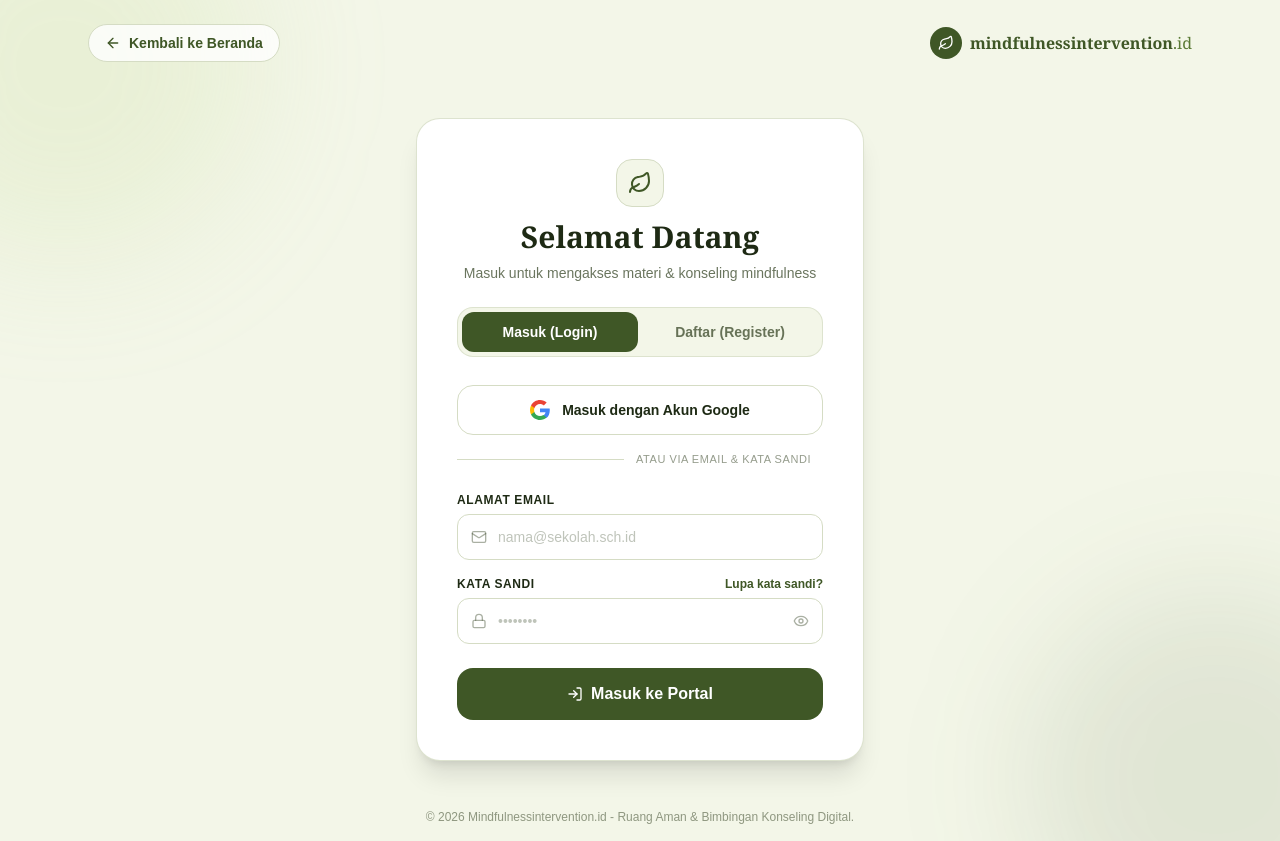
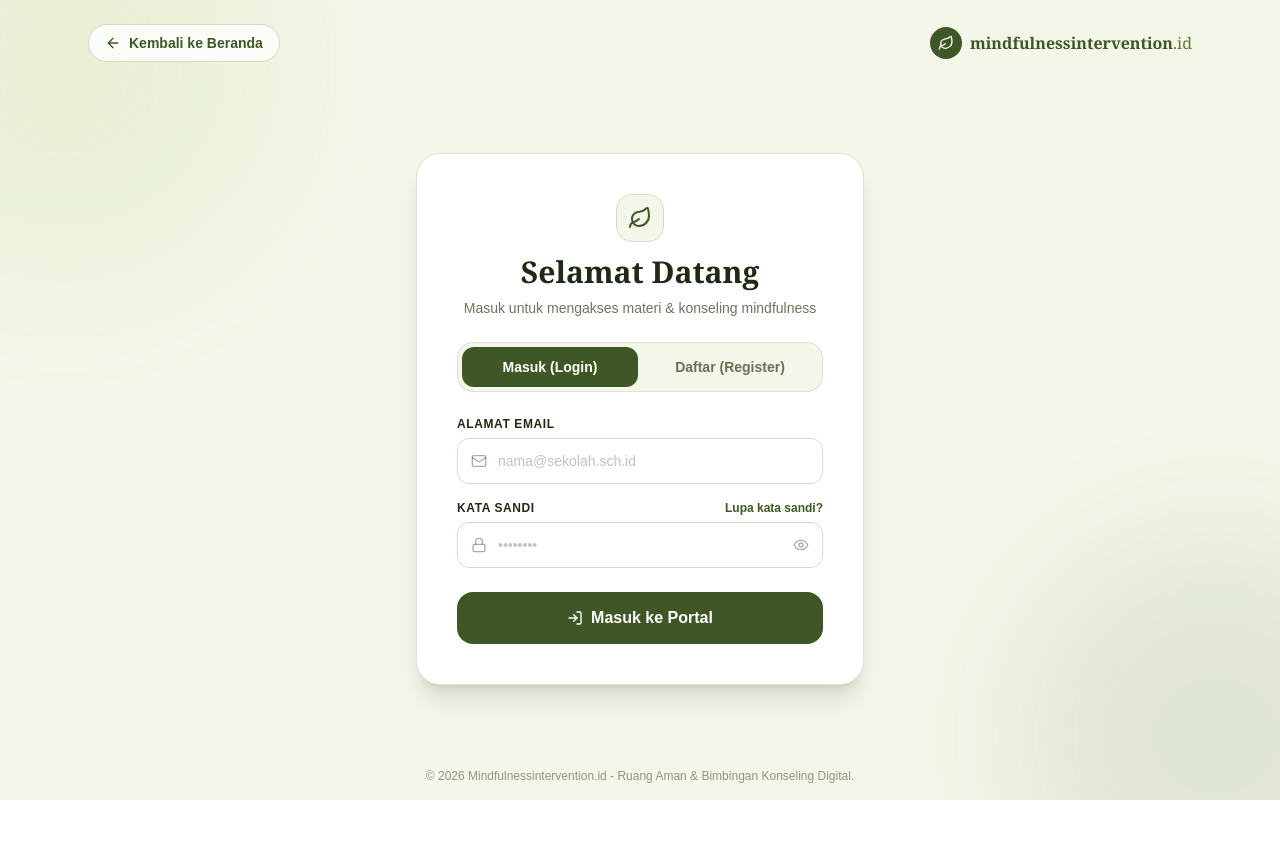
Before and after one commit to kamaludin192/mindfulness.apps, a Next.js app: page /login in a window 1280 px wide. After the commit the page ends 800 px from the top, so only its background shows below. Built offline with nearby package versions, Linux system fonts and the light colour scheme.

Commit message:
feat(auth): temporarily disable Google OAuth on login page

```diff
--- a/src/app/(auth)/login/page.tsx
+++ b/src/app/(auth)/login/page.tsx
@@ -68,6 +68,9 @@ const initialAuthState: AuthState = {
   error: null,
   success: null,
 }
+
+// Konfigurasi aktivasi login Google (set ke true jika kredensial OAuth baru telah siap)
+const ENABLE_GOOGLE_AUTH = false
 
 export default function AuthPage() {
   const [activeTab, setActiveTab] = useState<'login' | 'register'>('login')
@@ -170,7 +173,8 @@ export default function AuthPage() {
             </button>
           </div>
 
-          {/* Google Sign In Button (Prominent with Google Icon & Text) */}
+          {/* Google Sign In Button (Dinonaktifkan sementara via toggle ENABLE_GOOGLE_AUTH) */}
+          {ENABLE_GOOGLE_AUTH && (
             <div className="space-y-4 pt-1">
               <button
                 type="button"
@@ -205,6 +209,7 @@ export default function AuthPage() {
                 </span>
               </div>
             </div>
+          )}
 
           {/* Feedback Alerts */}
           {currentState?.error && (
```
Lines whose indentation alone changed are shown as unchanged.
